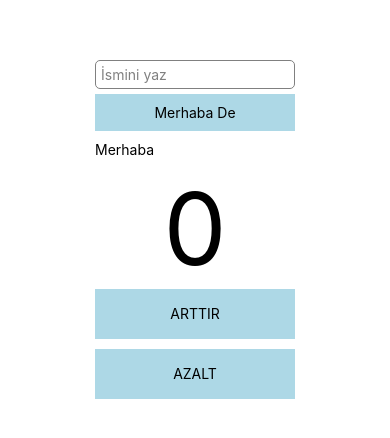
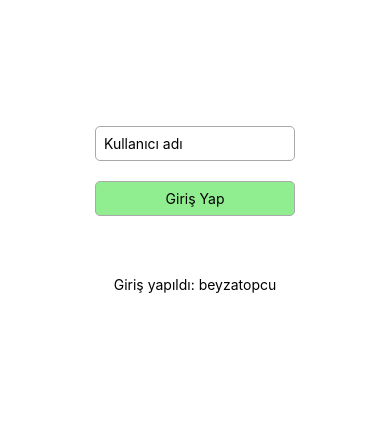
Before and after one commit to beyzatopcu-ba/learning-redux, a React Native app: screen / in a window 390 px wide. Shown: the part 188-626 px from the top of the page. Built offline with nearby package versions, Linux system fonts and the light colour scheme.

Commit message:
egzersiz

```diff
--- a/App.js
+++ b/App.js
@@ -12,11 +12,12 @@ import { Provider } from 'react-redux';
 import { store } from './Redux/ReduxManager';
 
 import Home from './Components/Home';
+import HomeEgzersiz from './Components/HomeEgzersiz';
 
 const App = () => {
   return (
     <Provider store={store}>
-      <Home />
+      <HomeEgzersiz />
     </Provider>
   );
 };
--- /dev/null
+++ b/Components/HomeEgzersiz.js
@@ -0,0 +1,61 @@
+import React, { useState } from 'react';
+import { StyleSheet, Text, TextInput, TouchableOpacity, View } from 'react-native';
+
+const styles = StyleSheet.create({
+    container: {
+        flex: 1,
+        justifyContent: 'center',
+        alignItems: 'center',
+    },
+    inputContainer: {
+        borderColor: 'darkgrey',
+        borderWidth: 1,
+        width: 200,
+        padding: 8,
+        borderRadius: 5,
+        marginBottom: 10,
+    },
+    loginButton: {
+        backgroundColor: 'lightgreen',
+        borderColor: 'darkgrey',
+        borderWidth: 1,
+        width: 200,
+        padding: 8,
+        borderRadius: 5,
+        marginVertical: 10,
+        alignItems: 'center',
+    },
+    infoContainer: {
+        marginVertical: 50,
+    },
+})
+
+const HomeEgzersiz = props => {
+
+    const [ username, setUsername ] = useState('');
+
+    const _onPress_Login = () => {
+        // ...
+    }
+
+    return (
+        <View style={styles.container}>
+            <View style={styles.inputContainer}>
+                <TextInput
+                    placeholder={"Kullanıcı adı"}
+                    onChangeText={setUsername}
+                />
+            </View>
+            <TouchableOpacity
+                style={styles.loginButton}
+                onPress={_onPress_Login}>
+                <Text>Giriş Yap</Text>
+            </TouchableOpacity>
+            <View style={styles.infoContainer}>
+                <Text>Giriş yapıldı: beyzatopcu</Text>
+            </View>
+        </View>
+    );
+};
+
+export default HomeEgzersiz;
```
